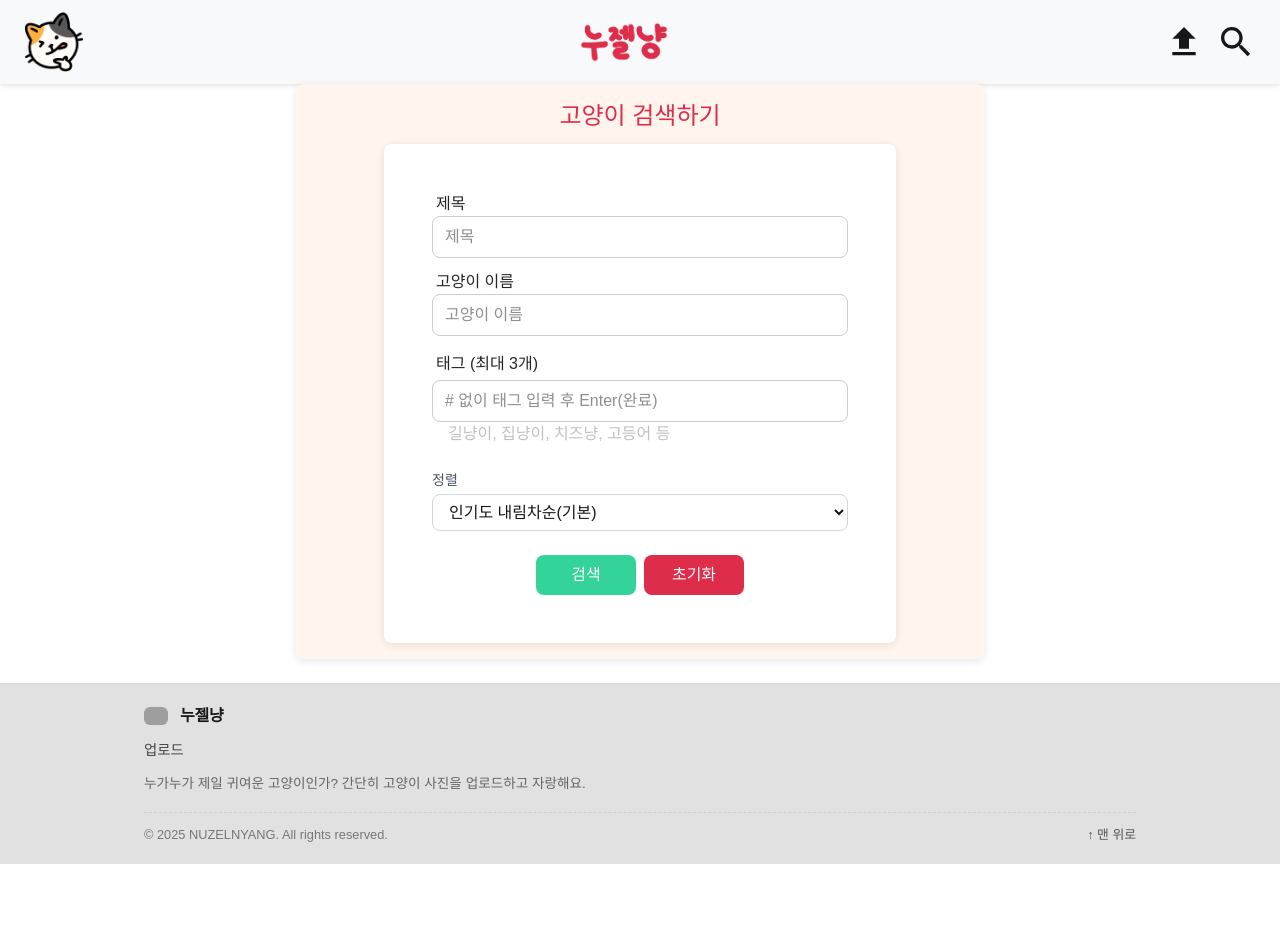
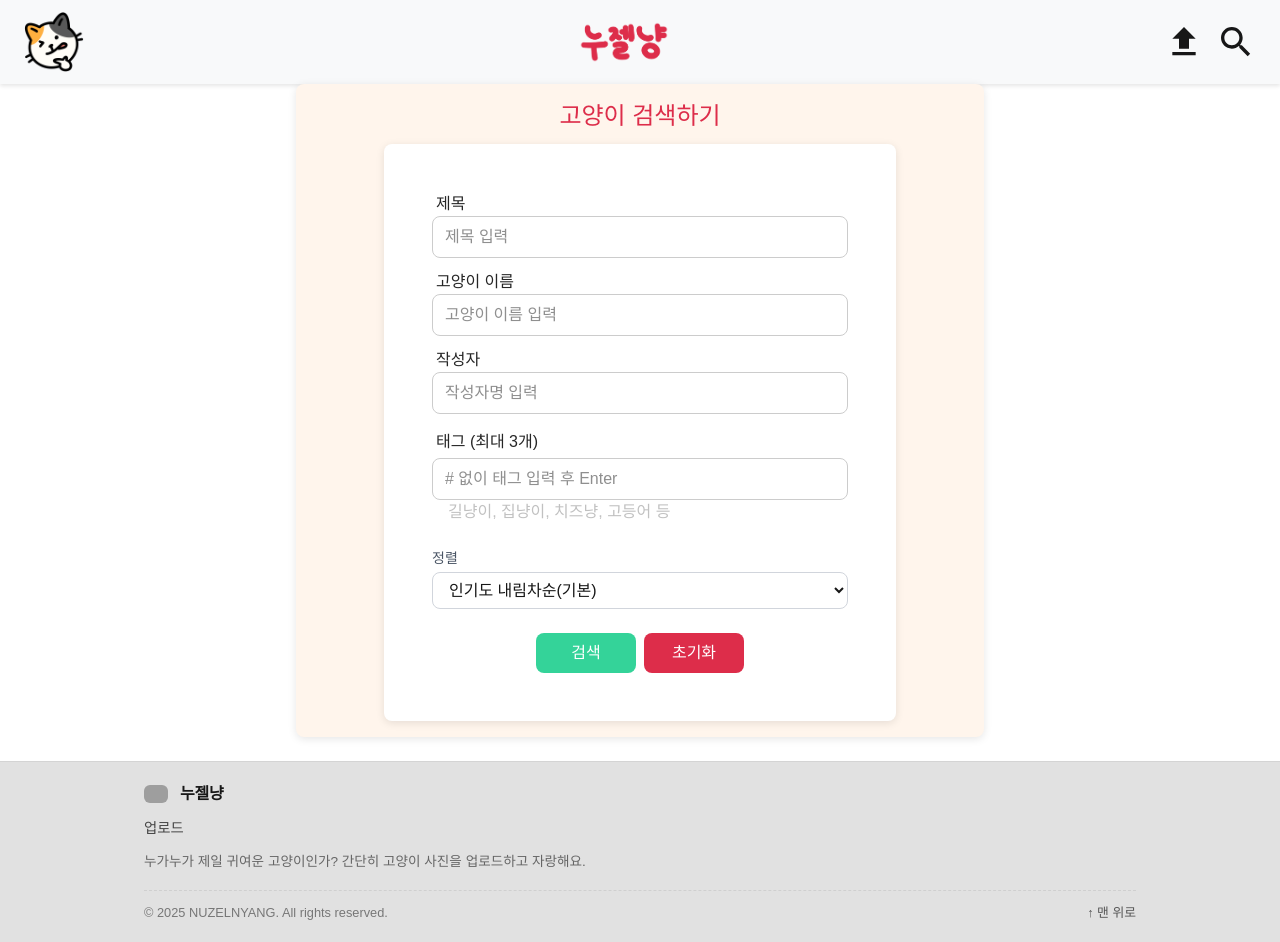
Before and after one commit to fkthfvk112/nuzelcat-front, a Next.js app: page /search in a window 1280 px wide. Before the commit the page ends 864 px from the top, so only its background shows below. Built offline with nearby package versions, Linux system fonts and the light colour scheme; grey boxes are pictures that could not be loaded; some icons are missing; a web font is replaced by a local one.

Commit message:
feat: 이름 서칭 추가

```diff
--- a/app/(api)/(post)/post.ts
+++ b/app/(api)/(post)/post.ts
@@ -17,6 +17,7 @@ export async function fetchPostDetail(postId: number): Promise<PostDetailInterfa
 export async function fetchPostCards(params: {
   title?: string;
   catName?: string;
+  author?: string;
   tags?: string[];
   sortDir?: "asc" | "desc"|"score_asc"|"score_desc";
   exceptId?:number | string;
@@ -31,6 +32,7 @@ export async function fetchPostCards(params: {
   const queryParams = removeUndefined({
     title: params.title,
     catName: params.catName,
+    author:params.author,
     tags: params.tags,
     sortDir: params.sortDir ?? "score_desc", // 기본값  = 인기도 내림차순
     exceptPostId: params.exceptId,
--- a/app/(components)/TagInput.tsx
+++ b/app/(components)/TagInput.tsx
@@ -47,7 +47,7 @@ export default function TagInput({ tags, setTags, maxTags = 3, info, required }:
         required={required}
         type="text"
         value={tagInput}
-        placeholder="# 없이 태그 입력 후 Enter(완료)"
+        placeholder="# 없이 태그 입력 후 Enter"
         onChange={(e) => setTagInput(e.target.value)}
         onKeyDown={handleAddTag}
         enterKeyHint="done"
--- a/app/search/SearchAdvancedForm.tsx
+++ b/app/search/SearchAdvancedForm.tsx
@@ -13,6 +13,7 @@ import { RedPinkText } from "../(components)/Texts";
 type Props = {
   defaultTitle?: string;
   defaultCatName?: string;
+  defaultAuthorName?:string;
   defaultTags?: string[];
   defaultSortDir?: "asc" | "desc" | "score_asc" | "score_desc";
   defaultSize?: number;
@@ -28,6 +29,7 @@ const SORT_OPTIONS = [
 export default function SearchAdvancedForm({
   defaultTitle = "",
   defaultCatName = "",
+  defaultAuthorName = "",
   defaultTags = [],
   defaultSortDir = "score_desc",
   defaultSize = 12,
@@ -35,6 +37,7 @@ export default function SearchAdvancedForm({
   const router = useRouter();
 
   const [title, setTitle] = useState(defaultTitle);
+  const [author, setAuthor] = useState(defaultAuthorName);
   const [catName, setCatName] = useState(defaultCatName);
   const [tags, setTags] = useState<string[]>(defaultTags);
   const [sortDir, setSortDir] = useState<"asc" | "desc" | "score_asc" | "score_desc">(defaultSortDir);
@@ -42,6 +45,7 @@ export default function SearchAdvancedForm({
     const qs = new URLSearchParams();
     if (title.trim())   qs.set("title", title.trim());
     if (catName.trim()) qs.set("catName", catName.trim());
+    if (author.trim()) qs.set("author", author.trimRight());
     if (tags.length)    qs.set("tags", encodeURIComponent(tags.join(",")));
     qs.set("sortDir", sortDir);
     return qs.toString();
@@ -68,7 +72,7 @@ export default function SearchAdvancedForm({
                 <CommonInput
                 title="제목"
                 type="text"
-                placeholder="제목"
+                placeholder="제목 입력"
                 value={title}
                 maxLength={50}
                 onChange={(e) => setTitle(e.target.value)}/>
@@ -77,10 +81,20 @@ export default function SearchAdvancedForm({
                 <CommonInput
                 title="고양이 이름"
                 type="text"
-                placeholder="고양이 이름"
+                placeholder="고양이 이름 입력"
                 value={catName}
                 maxLength={20}
                 onChange={(e) => setCatName(e.target.value)}
+                />
+            </div>
+            <div className="w-full mt-3">
+                <CommonInput
+                title="작성자"
+                type="text"
+                placeholder="작성자명 입력"
+                value={author}
+                maxLength={20}
+                onChange={(e) => setAuthor(e.target.value)}
                 />
             </div>
             <TagInput
```
